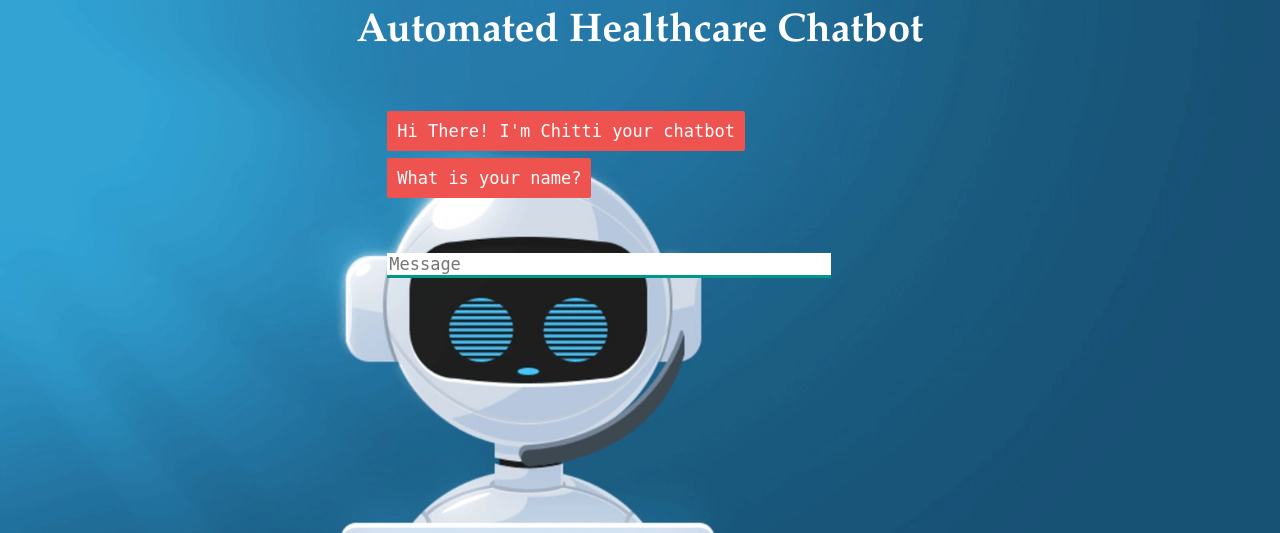
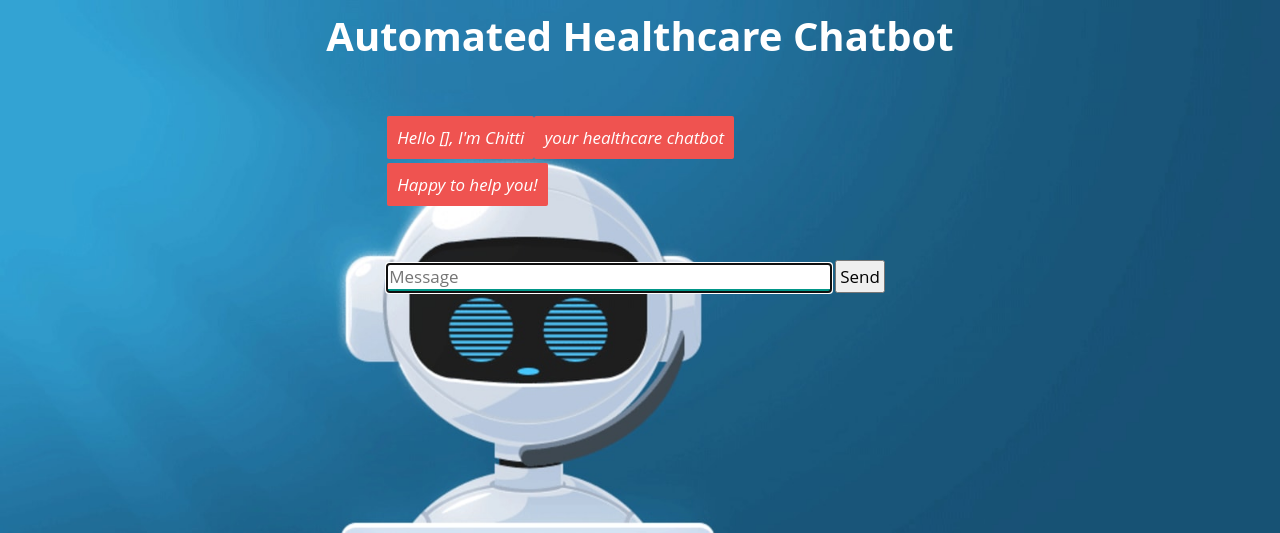
Before and after one commit to ap0072/robo, a Flask app: template templates/sampleNLP.html in a window 1280 px wide. Shown: the top 533 px of the page. Run offline with Flask 2, Linux system fonts and the light colour scheme; the template is opened without the code that fills it: most values are stand-ins (such as "Sample title", 1, 10 or a date in 2020); some libraries are stand-ins or nearby versions.

Commit message:
username, Greeting username
1.I tried to sent the login username to chatbot page

2. I tried to turn on the chatbot audio immediately when the chatbot page opens

```diff
--- a/app.py
+++ b/app.py
@@ -16,11 +16,14 @@ from googletrans import Translator
 translator = Translator()
 
 
+# import demoji
+# demoji.download_codes()
 
 
 app=Flask(__name__)
 app.config['SQLALCHEMY_DATABASE_URI'] = 'sqlite:///databasesqlite.sqlite3'
 app.config['SECRET_KEY'] = "random string"
+app.config['SQLALCHEMY_TRACK_MODIFICATIONS'] = False
 
 db = SQLAlchemy(app)
 
@@ -67,7 +70,8 @@ def login_post():
 
     cursor=databasesqlite.query.filter_by(name=name,pwd=password).all()
     if cursor:
-        return render_template('sampleNLP.html')
+        nam=name
+        return render_template('sampleNLP.html',name=name)
     else:
         return render_template('create-account.html')
 
@@ -76,14 +80,19 @@ def login_post():
 def signup_post():
 
         account = databasesqlite(request.form['name'], request.form['pwd'],request.form['email'],request.form['no'])
-
-        db.session.add(account)
-        db.session.commit()
-        return render_template('index.html')
+        user= databasesqlite.query.filter_by(name=request.form['name']).first()
+        if user:
+            print("user already existed")
+            return render_template('create-account.html')
+        else:
+            db.session.add(account)
+            db.session.commit()
+            return render_template('index.html')
 
 
 @app.route('/chatbot')
 def chatbot():
+
     return render_template('sampleNLP.html')
 
 
@@ -91,19 +100,22 @@ def chatbot():
 def signup():
     return render_template('create-account.html')
 
+
+
 @app.route("/get")
 def get_bot_response():
     userText = request.args.get('msg')
-    # print(userText)
-    result=translator.translate(str(userText), dest='en')
-    userText1=result.text
+    print(userText)
+    # result=translator.translate(str(userText), dest='en')
+    # userText1=result.text
     # print(userText1)
     response = str(english_bot.get_response(userText))
 
 
-    response=translator.translate(response, dest=result.src)
+    # response=translator.translate(response, dest=result.src)
 
-    return str(response.text)
+
+    return str(response)
 
 if __name__ == "__main__":
     db.create_all()
--- /dev/null
+++ b/data/emojis.yml
@@ -0,0 +1,4 @@
+- - 😊
+  - happy to help you smiley
+- - 😒
+  - don't worry I am happy to help!
--- a/data/new.yml
+++ b/data/new.yml
@@ -1,6 +1,2 @@
 - - I am feeling dizzy.
   - This might be because you are tired, you should take some rest.
-- -
-  -
-- -
-  -
--- /dev/null
+++ b/demo.py
@@ -0,0 +1,6 @@
+import demoji
+
+
+t="😘😊😁😁🤨🤦‍♀️👍😂🤣🤦‍♂️👋😒❤️👌🤷‍♀️🤞✌️🤷‍♂️🤷‍♂️🤦‍♀️🤦‍♂️🤷‍♀️🤷‍♂️✌️🤞😎😉😂🤣😄😉😆😅😊😋😎😗😚😚🤨😐🤩☺️😙🥲🙂🤔🙄😶‍🌫️😶😏😣😥😮🤐😯😪😫🥱😜😝🤤😒😓😓😔😔🤑🙃😕😲☹️☹️🙁😖😭😨😧😧😦😩🤯😬😱😰😮‍💨🥵🥶😳😵‍💫😵🤪😠😡🤒😷🤬🤕🤢🤠🥺🥸🤡🤫🤓🧐🤭😈👿👹☠️💀👺🤖🤖💩😺😻🙊🙉🍿"
+
+print(demoji.findall(t))
--- a/static/style.css
+++ b/static/style.css
@@ -1,6 +1,7 @@
 body {
-    font-family: Garamond;
+    font-family: "Open Sans", sans-serif;
     background-image: linear-gradient(135deg, #FAB2FF 10%, #1904E5 100%);
+
 }
 
 h1 {
@@ -36,22 +37,23 @@ h3 {
     width: 87%;
     border: none;
     border-bottom: 3px solid #009688;
-    font-family: monospace;
+    font-family: "Open Sans", sans-serif;
     font-size: 17px;
 }
 
 #buttonInput {
     padding: 3px;
-    font-family: monospace;
+    font-family: "Open Sans", sans-serif;
     font-size: 17px;
 }
 
 .userText {
     color: white;
-    font-family: monospace;
+    font-family: "Open Sans", sans-serif;
     font-size: 17px;
     text-align: right;
     line-height: 30px;
+
 }
 
 .userText span {
@@ -62,17 +64,23 @@ h3 {
 
 .botText {
     color: white;
-    font-family: monospace;
+    font-family: "Open Sans", sans-serif;
     font-size: 17px;
     text-align: left;
     line-height: 30px;
+    font-style: italic;
 }
+
 
 .botText span {
     background-color: #EF5350;
     padding: 10px;
     border-radius: 2px;
+
 }
+
+
+
 
 .bg {
     width: 100%;
--- a/templates/sampleNLP.html
+++ b/templates/sampleNLP.html
@@ -10,15 +10,27 @@
     <div>
       <div id="chatbox"  class="overlay">
 
-        <p class="botText"><span>Hi There! I'm Chitti your chatbot</span></p>
-        <p class="botText"><span> What is your name?</span></p>
+        <p class="botText" id="greetText"><span style="text-transform: capitalize;">Hello {{name}}, I'm Chitti</span><span>your healthcare chatbot</span></p>
+        <p class="botText" id="greetText"><span> Happy to help you!</span></p>
       </div>
       <div id="userInput"  class="overlay">
-        <input id="textInput" type="text" name="msg" placeholder="Message">
-        <!-- <input id="buttonInput" type="submit" value="Send"> -->
+        <input id="textInput" type="text" name="msg" placeholder="Message" autofocus>
+        <input id="buttonInput" type="submit" value="Send">
       </div>
 
       <script>
+        function greetings()
+            {
+            // var botHtml = '<p class="botText"><span>' + data + '</span></p>';
+            data="Hello {{name}}, I am Chitti , your healthcare chatbot  Happy to help you!"
+            var voices = [];
+            voices = window.speechSynthesis.getVoices();
+            var msg1 = new SpeechSynthesisUtterance();
+            msg1.text = data;
+            msg1.voice = voices[0];
+            window.speechSynthesis.speak(msg1);
+        }
+
         function getBotResponse()
         {
           var rawText = $("#textInput").val();
@@ -46,16 +58,18 @@
             );
         }
 
+
+        greetings();
         $("#textInput").keypress(function(e) {
             if(e.which == 13) {
                 getBotResponse();
             }
         });
-        // $("#buttonInput").click(function() {
+        $("#buttonInput").click(function() {
 
-        //   getBotResponse();
+          getBotResponse();
 
-        // })
+        })
       </script>
     </div>
 
```
Also changed, not shown: db.sqlite3, 1 other file.
